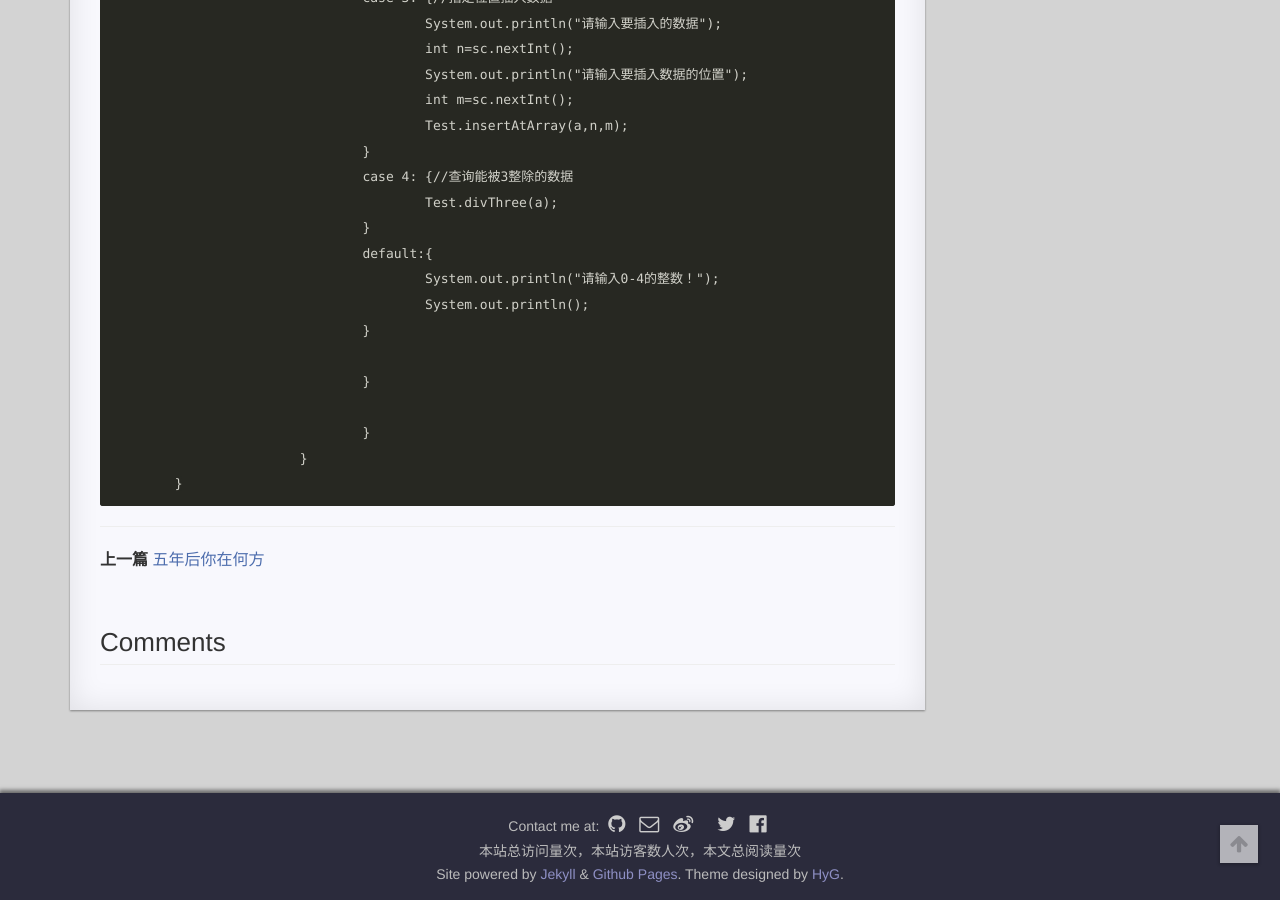
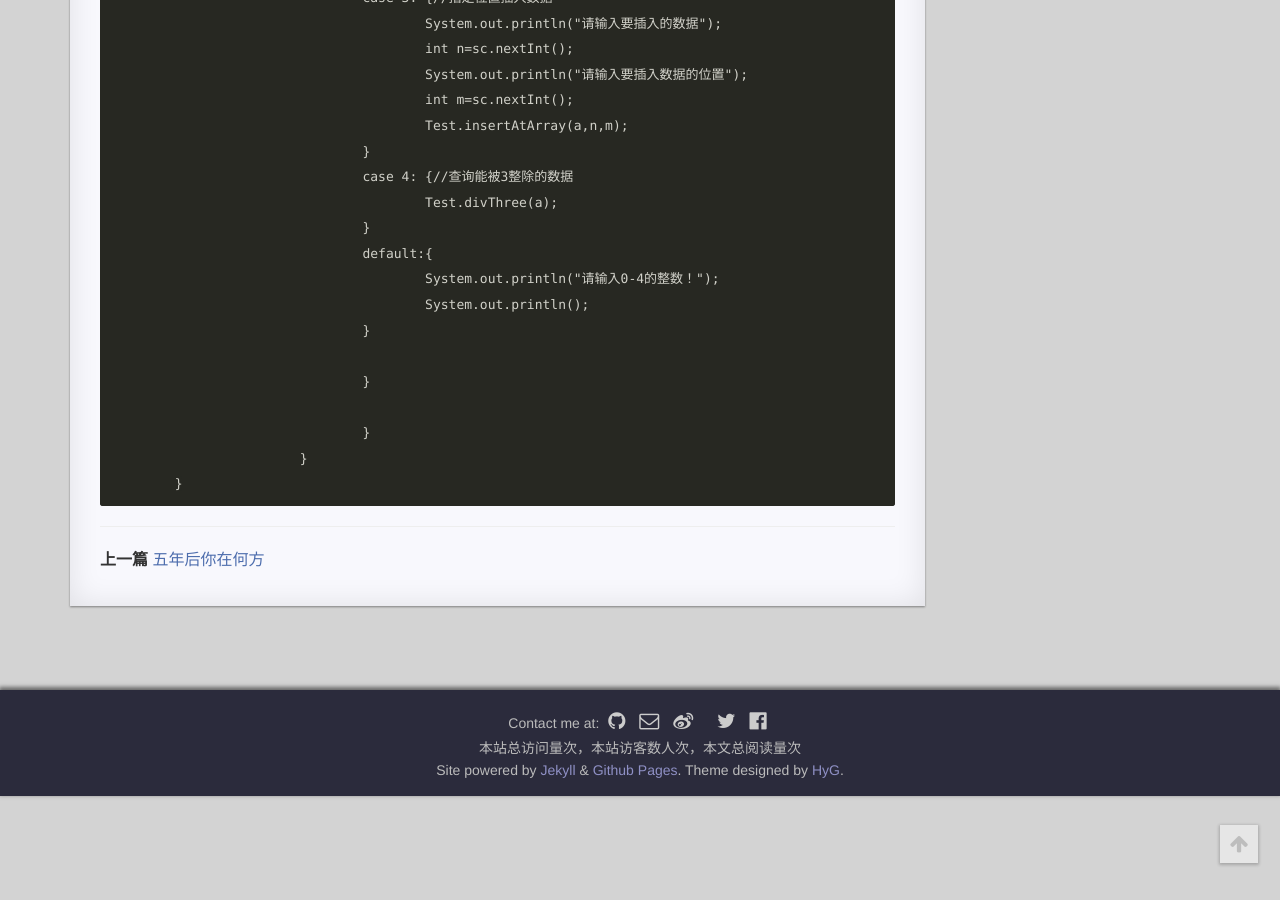
Before and after one commit to Longhaier/longhaier.github.io, a Jekyll site: the page built from _posts/Programming/2019-03-13-java.md, in a window 1280 px wide and 900 px high, scrolled down 2255 px. Built offline with Jekyll 4.4.1, drawn with Linux system fonts in a browser that asks for light colours; comment, search, counter and statistics services are not loaded; a style sheet for code colours, icons or effects is not loaded.

Commit message:
Update post.html

```diff
--- a/_layouts/post.html
+++ b/_layouts/post.html
@@ -64,7 +64,7 @@ layout: default
 
         {% include previousAndNext.html %}
 
-        <h2 id="comments">Comments</h2>
+        <!--<h2 id="comments">Comments</h2>-->
         {% include comments.html %}
 
 
```
